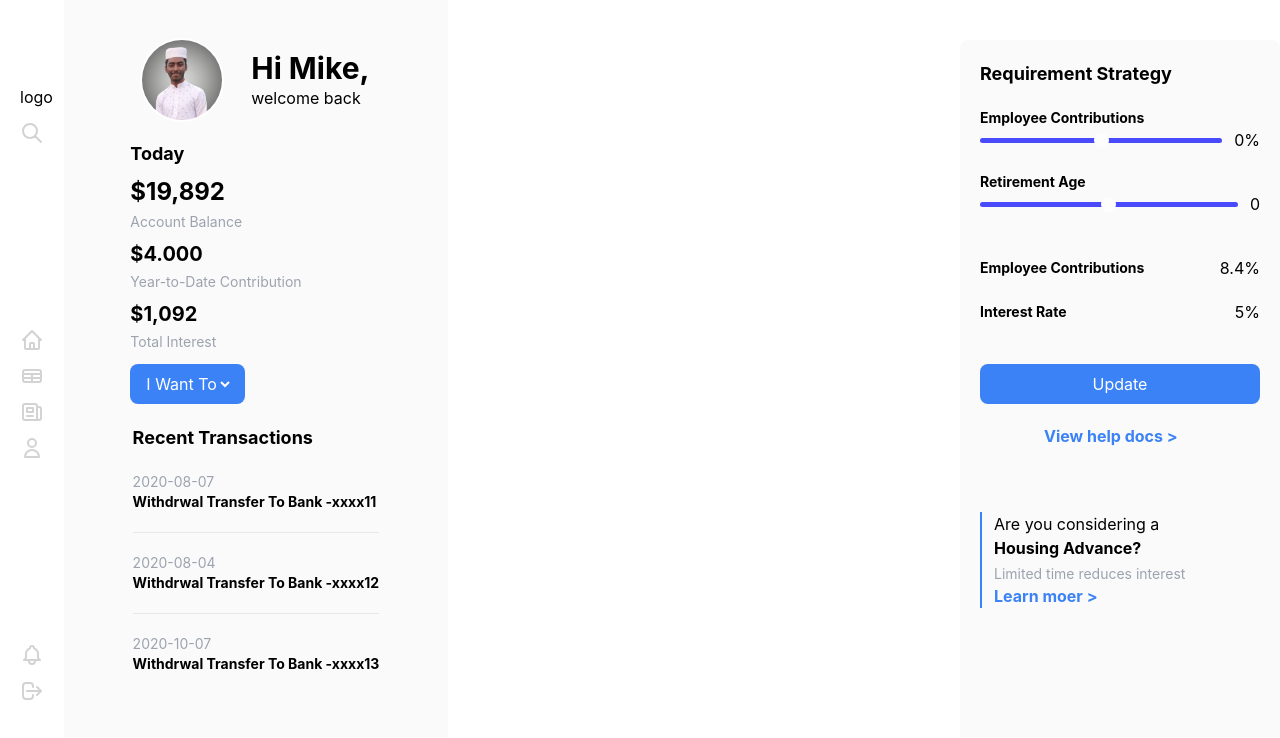
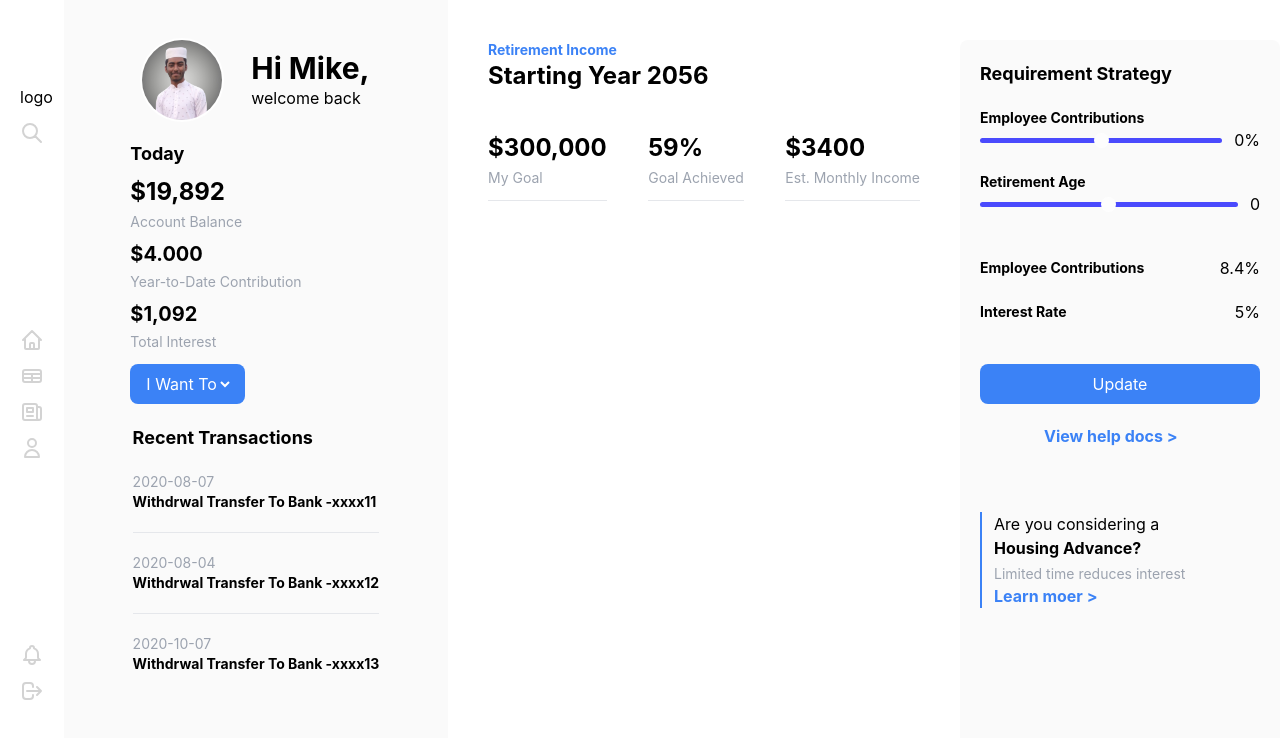
Before and after one commit to mahfuzswaron/user-dashboard, a React (Create React App) app: page / in a window 1280 px wide. Shown: the top 738 px of the page. Built offline with nearby package versions, Linux system fonts and the light colour scheme.

Commit message:
Goals displaying done

```diff
--- a/src/components/sections/Analytics/Analytics.js
+++ b/src/components/sections/Analytics/Analytics.js
@@ -1,8 +1,26 @@
 import React from 'react';
-
+import SmallText from '../../shared/SmallText';
+import Goal from './Goal';
 const Analytics = () => {
     return (
-        <section className='w-2/5 bg-white'>
+        <section className='w-2/5 bg-white px-10 mt-10'>
+            <p className='text-sm font-bold text-blue-500'>Retirement Income</p>
+            <h3 className='text-2xl font-bold'>Starting Year 2056</h3>
+
+            <div className='mt-10 flex justify-between '>
+                <Goal
+                    amount='$300,000'
+                    name='My Goal'
+                ></Goal>
+                <Goal
+                    amount='59%'
+                    name='Goal Achieved'
+                ></Goal>
+                <Goal
+                    amount='$3400'
+                    name='Est. Monthly Income'
+                ></Goal>
+            </div>
 
         </section>
     );
--- /dev/null
+++ b/src/components/sections/Analytics/Goal.js
@@ -0,0 +1,15 @@
+import React from 'react';
+import SmallText from '../../shared/SmallText';
+
+const Goal = (props) => {
+
+    return (
+        <div>
+            <h3 className='text-2xl font-bold '>{props?.amount}</h3>
+            <SmallText>{props?.name}</SmallText>
+            <hr className='mt-3 ' />
+        </div>
+    );
+};
+
+export default Goal;
```
